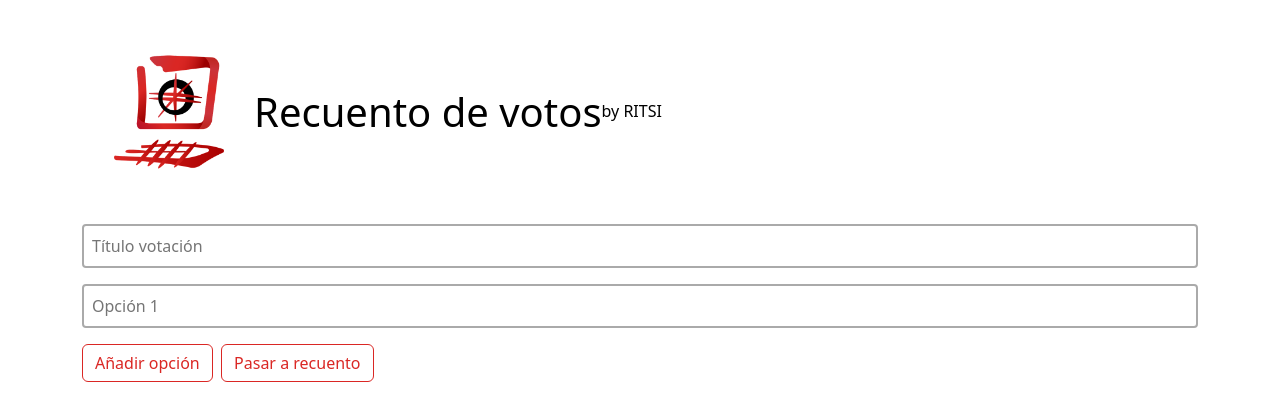
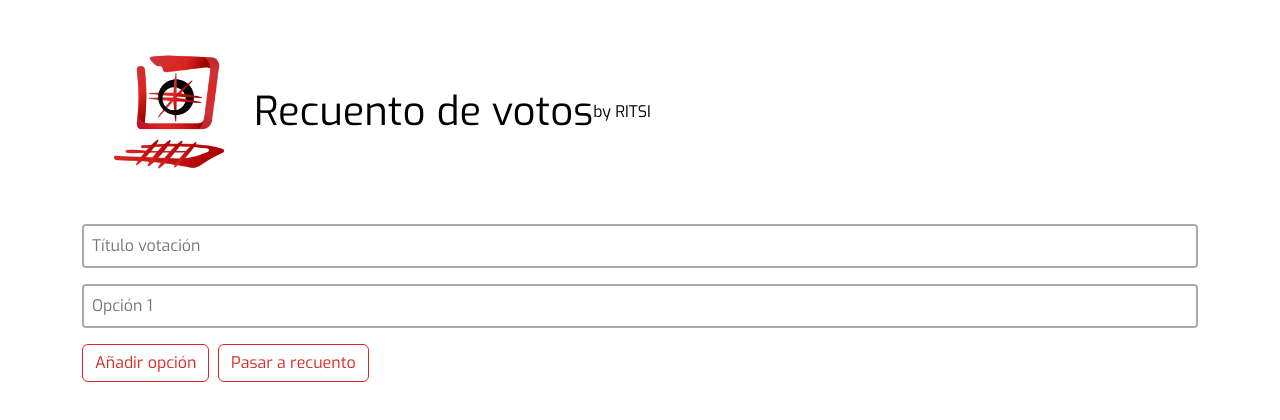
Before and after one commit to RITSI/demo-recuento-votos, a plain HTML site: page index.html in a window 1280 px wide. Drawn offline with nearby package versions, Linux system fonts and the light colour scheme.

Commit message:
Update CSS and index

```diff
--- a/css/some.css
+++ b/css/some.css
@@ -1,5 +1,9 @@
 :root {
     --ritsi-red: #DA2724;
+}
+
+* {
+    font-family: 'Exo';
 }
 
 input[type=text] {
--- a/index.html
+++ b/index.html
@@ -9,6 +9,7 @@
   <meta name="keywords" content="RITSI, votos, recuento">
   <meta name="author" content="Asociación RITSI">
   <link rel="icon" href="logoritsi.png" type="image/png">
+  <link href='https://fonts.googleapis.com/css?family=Exo' rel='stylesheet'>
 
   <!-- Bootstrap -->
   <link href="https://cdn.jsdelivr.net/npm/bootstrap@5.3.3/dist/css/bootstrap.min.css" rel="stylesheet" integrity="sha384-QWTKZyjpPEjISv5WaRU9OFeRpok6YctnYmDr5pNlyT2bRjXh0JMhjY6hW+ALEwIH" crossorigin="anonymous">
@@ -23,7 +24,7 @@
 
     <nav class="navbar">
       <div class="container">
-        <a class="navbar-brand" href="#" style="display: flex; align-items: center;">
+        <a class="navbar-brand" href="/index.html" style="display: flex; align-items: center;">
           <img src="/logoritsi.png" alt="Bootstrap" width="150" style="margin-right: 10px;">
           <h1 style="margin: 0; font-size: 2.5rem;">Recuento de votos   </h1>
           <h3 style="margin: 0; font-size: 1.0rem;">by RITSI</h3>
@@ -36,7 +37,7 @@
 
       </ul>
     </div>
-    <h2 id="question" class="text-primary"></h2>
+    <h1 id="question" class="ritsi-red"></h1>
     <div class="row">
       <div class="recogida-info" id="input">
         <input type="text" id="title" placeholder="Título votación"> <br>
```
